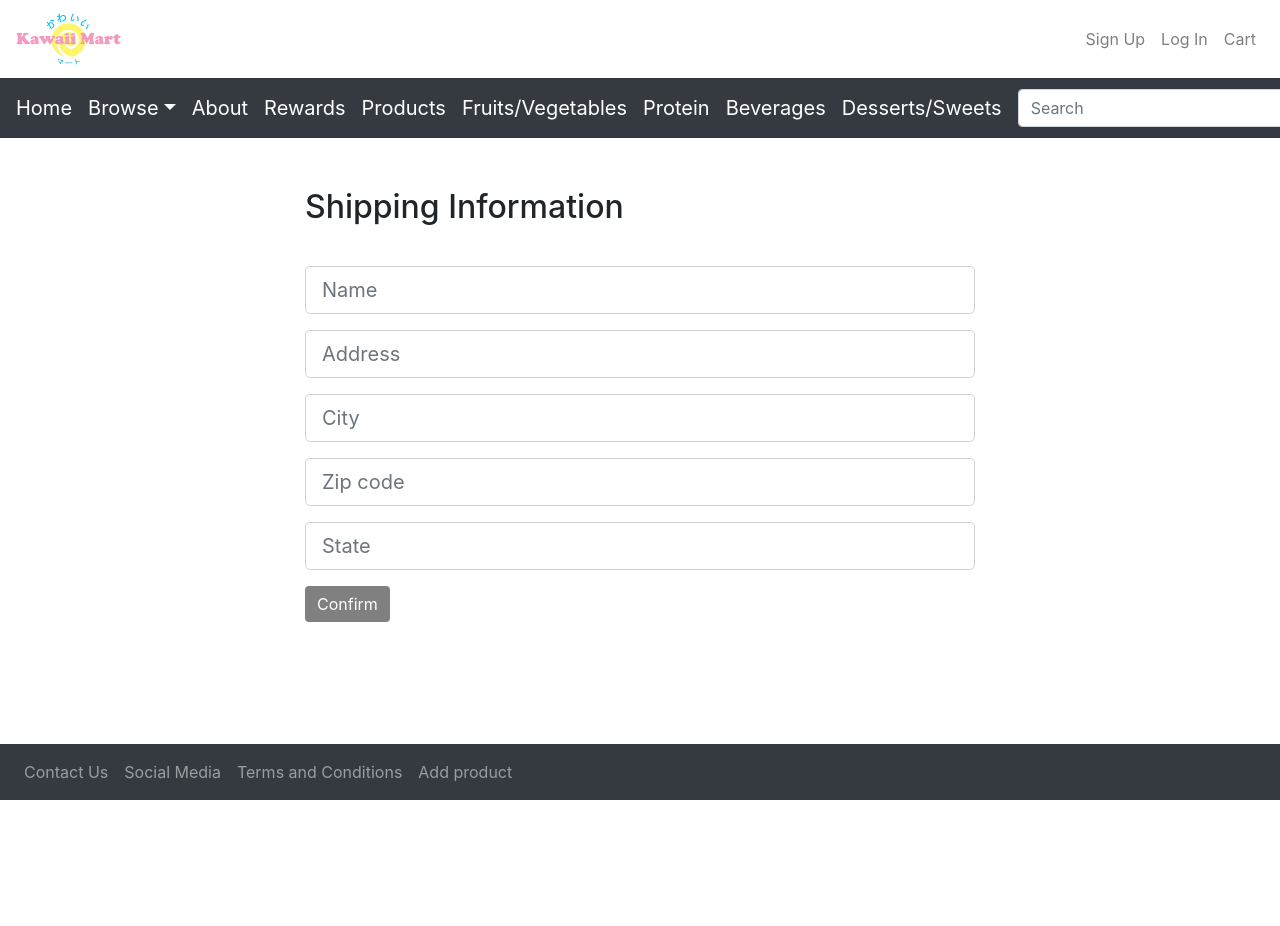
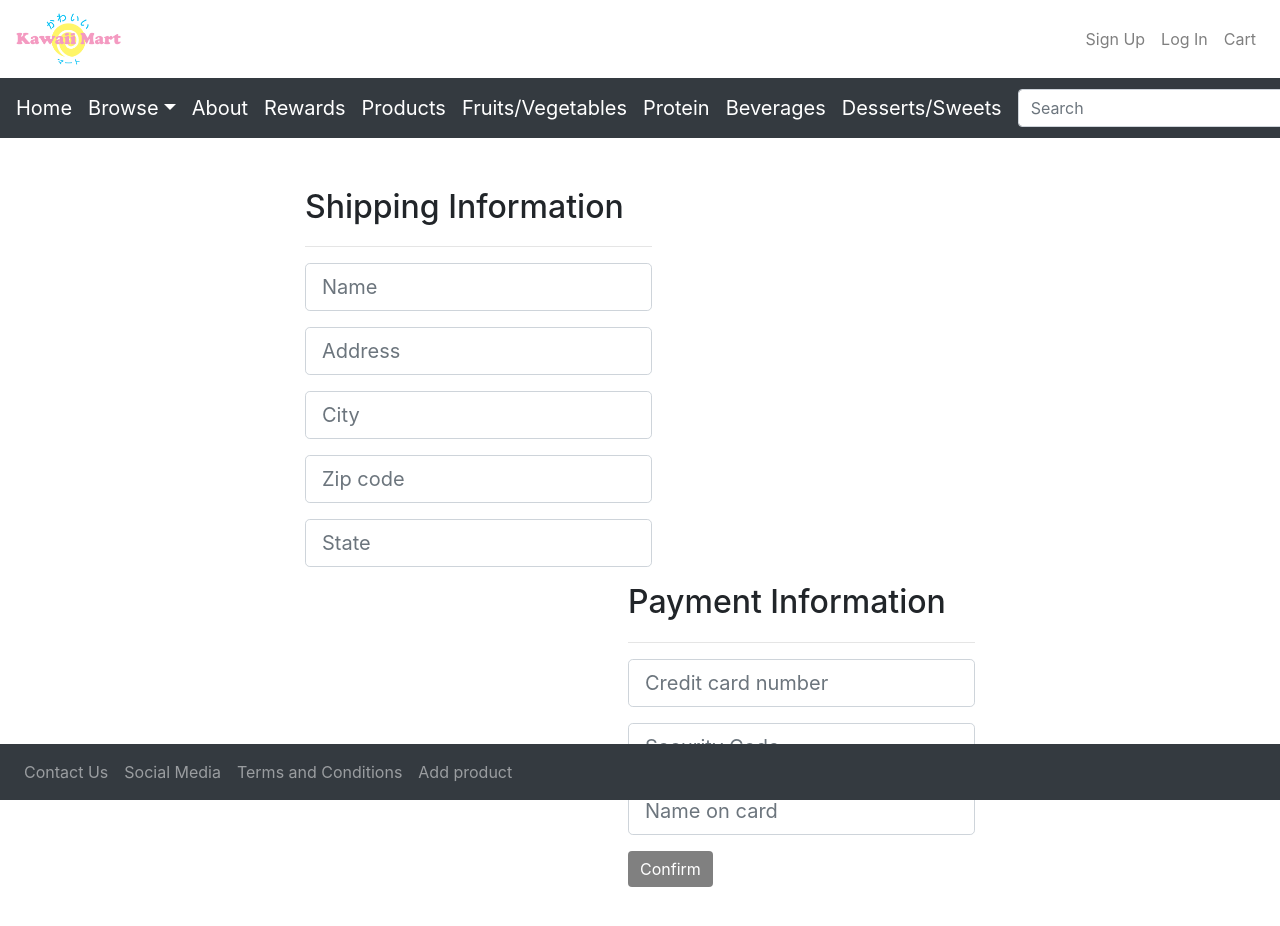
Before and after one commit to kawaiimart/kawaiimart, a React (Create React App) app in the folder frontend/: page /checkout in a window 1280 px wide. Shown: the top 926 px of the page. Before the commit the page ends 800 px from the top, so only its background shows below. Built offline with nearby package versions, Linux system fonts and the light colour scheme.

Commit message:
Updated checkout page

```diff
--- a/frontend/src/components/checkout.js
+++ b/frontend/src/components/checkout.js
@@ -13,6 +13,9 @@ class Checkout extends Component {
       city: "",
       zipCode: "",
       state: "",
+      cardNumber: "",
+      nameOnCard: "",
+      securityCode: "",
     }
     this.handleSubmit = this.handleSubmit.bind(this);
     this.handleClick = this.handleClick.bind(this);
@@ -35,8 +38,10 @@ class Checkout extends Component {
 
   render() {
     return (
-      <div className="container" style={{ marginTop: '50px', width: '700px', marginBottom: '70px'}}>
-        <h2 style={{marginBottom: '40px'}}>Shipping Information</h2>
+      <div className="container" style={{ marginTop: '50px', width: '700px', marginBottom: '70px', overflow: "scroll"}}>
+      <div style={{float: "left"}}>
+        <h2 style={{marginBottom: '20px'}}>Shipping Information</h2>
+        <hr/>
         <form onSubmit={ this.handleSubmit }>
           <div className="form-group">
               <input
@@ -88,6 +93,42 @@ class Checkout extends Component {
               value={ this.state.state }
               />
           </div>
+        </form>
+        </div>
+        <div style={{float: "right"}}>
+        <h2 style={{marginBottom: '20px'}}>Payment Information</h2>
+        <hr/>
+        <form onSubmit={ this.handleSubmit }>
+          <div className="form-group">
+              <input
+              type="text"
+              placeholder="Credit card number"
+              name="cardNumber"
+              className='form-control form-control-lg'
+              onChange={ this.handleInputChange }
+              value={ this.state.cardNumber }
+              />
+          </div>
+          <div className="form-group">
+              <input
+              type="text"
+              placeholder="Security Code"
+              name="securityCode"
+              className='form-control form-control-lg'
+              onChange={ this.handleInputChange }
+              value={ this.state.securityCode }
+              />
+          </div>
+          <div className="form-group">
+              <input
+              type="text"
+              placeholder="Name on card"
+              name="nameOnCard"
+              className='form-control form-control-lg'
+              onChange={ this.handleInputChange }
+              value={ this.state.nameOnCard }
+              />
+          </div>
           <Link to="/confirmation">
               <button style={{background: "grey", border: "grey"}} type="submit" className="btn btn-primary"
                 onClick={this.handleClick}>
@@ -95,7 +136,9 @@ class Checkout extends Component {
               </button>
           </Link>
         </form>
+        </div>
       </div>
+
     );
   }
 }
--- a/frontend/src/components/login.js
+++ b/frontend/src/components/login.js
@@ -59,7 +59,8 @@ class Login extends Component {
         const {errors} = this.state;
         return(
         <div className="container" style={{ marginTop: '50px', width: '700px'}}>
-            <h2 style={{marginBottom: '40px'}}>Login</h2>
+            <h2 style={{marginBottom: '20px'}}>Login</h2>
+            <hr/>
             <form onSubmit={ this.handleSubmit }>
                 <div className="form-group">
                     <input
--- a/frontend/src/components/register.js
+++ b/frontend/src/components/register.js
@@ -64,7 +64,8 @@ class Register extends Component {
         const { errors } = this.state;
         return(
         <div className="container" style={{ marginTop: '50px', width: '700px', marginBottom: '70px'}}>
-            <h2 style={{marginBottom: '40px'}}>Registration</h2>
+            <h2 style={{marginBottom: '20px'}}>Registration</h2>
+            <hr/>
             <form onSubmit={ this.handleSubmit }>
                 <div className="form-group">
                     <input
```
Also changed, not shown: 1 other file (tests, documents, lock files or other folders).
